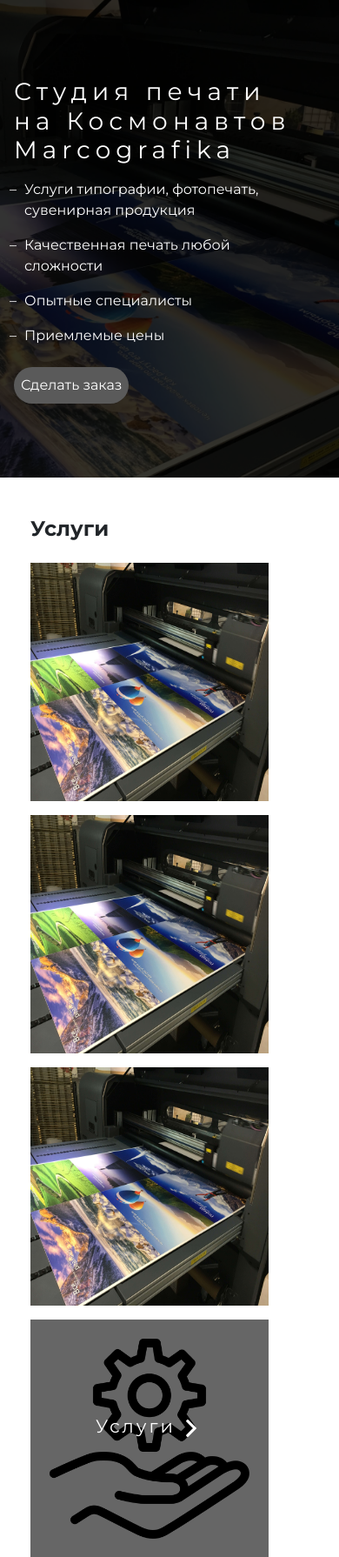
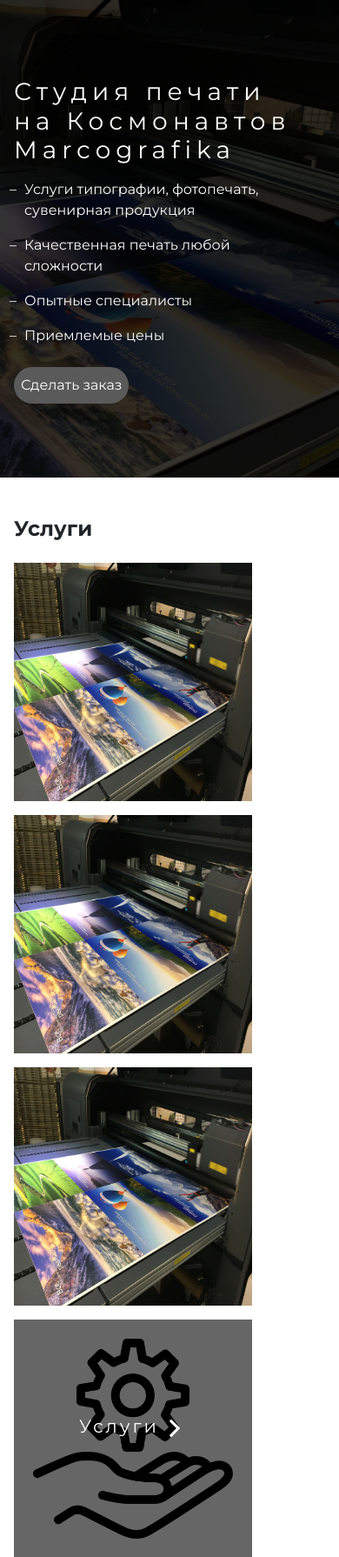
Before and after one commit to ruz1k/marcografika, a Django app: page / in a window 390 px wide. Shown: the part 131-1921 px from the top of the page at 87% size. Run offline with Django 3.2, Linux system fonts and the light colour scheme.

Commit message:
Update home.css

```diff
--- a/static/css/home.css
+++ b/static/css/home.css
@@ -262,7 +262,8 @@
         margin-bottom: 32px;
     }
     .sections {
-        top: -330px
+        top: -330px;
+        margin: 0 16px;
     }
     .sections__row h2 {
         font-size: 24px;
```
